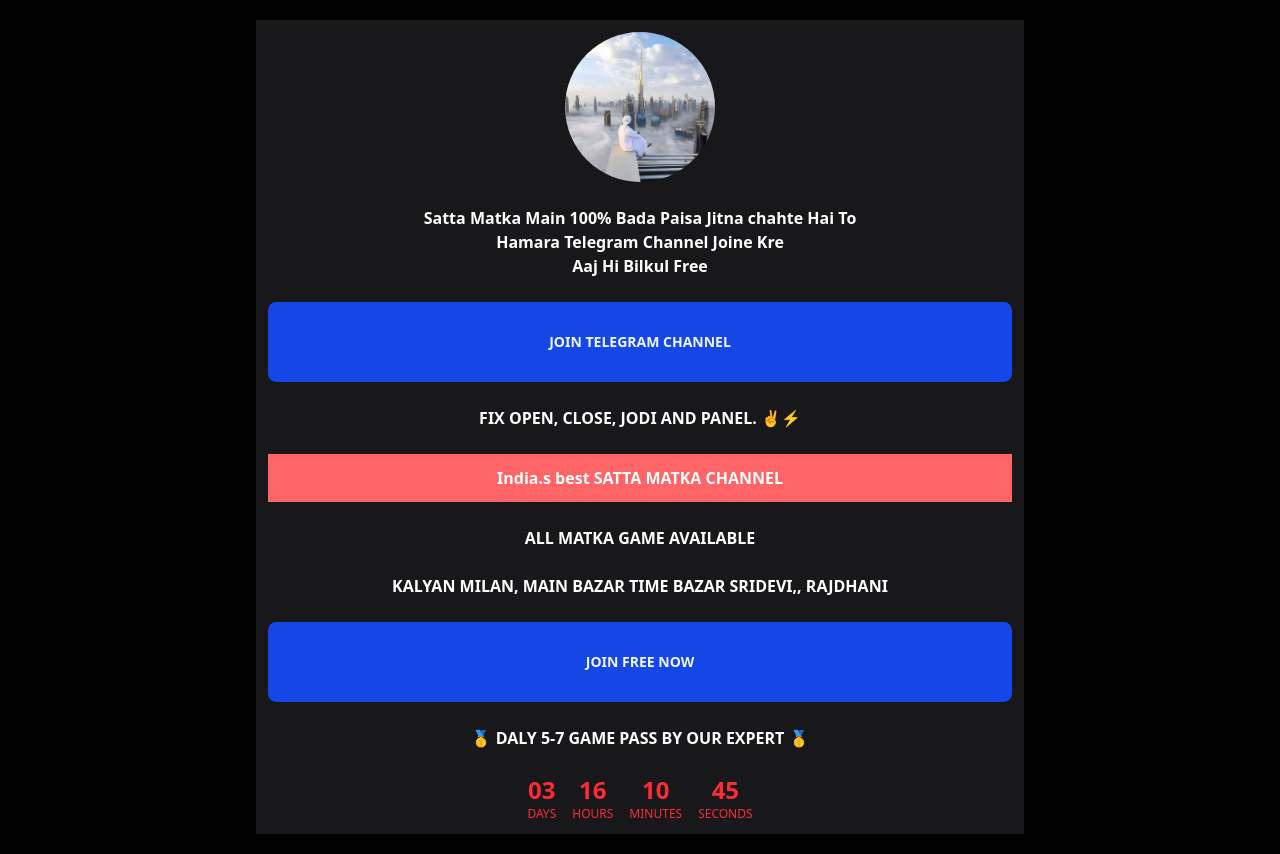
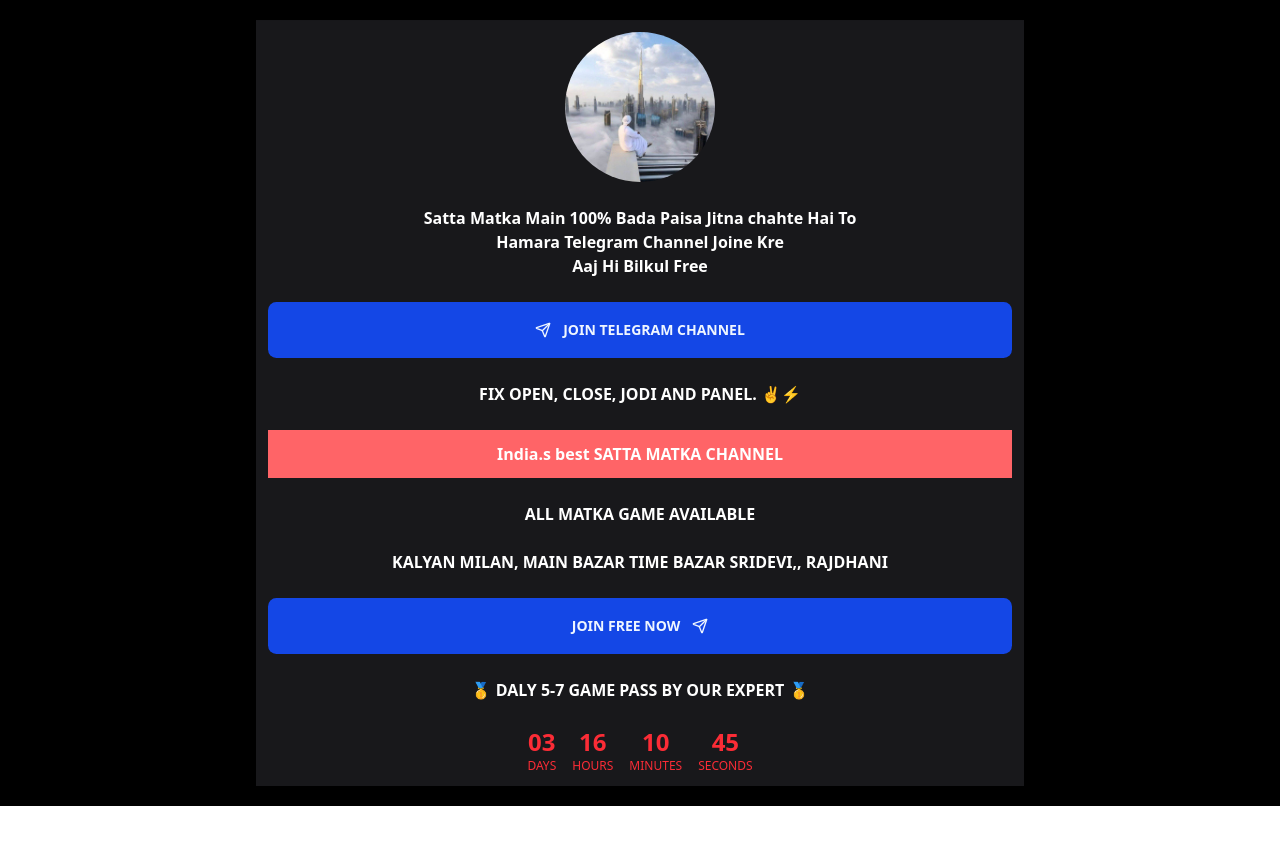
Before and after one commit to swassilver/rajbhaivipmatka, a Next.js app: page / in a window 1280 px wide. After the commit the page ends 806 px from the top, so only its background shows below. Built offline with nearby package versions, Linux system fonts and the light colour scheme.

Commit message:
Update page.tsx

```diff
--- a/src/app/page.tsx
+++ b/src/app/page.tsx
@@ -2,7 +2,7 @@
 import logo from "@/assets/WhatsApp Image 2026-01-28 at 9.38.54 AM.jpeg";
 import { Button } from "@/components/ui/button";
 import Countdown from "@/components/Countdown";
-import Link from "next/link";
+import { Send } from "lucide-react";
 
 export default function Page() {
   return (
@@ -21,10 +21,18 @@
           Hamara Telegram Channel Joine Kre <br className="md:block hidden" />
           Aaj Hi Bilkul Free
         </p>
-        <Button className="rounded-md w-full uppercase font-bold py-10" asChild>
-          <Link href="https://t.me/+nSKSfeVRtBxmYWVl">
-            Join Telegram Channel
-          </Link>
+        <Button className="rounded-md w-full uppercase font-bold py-7" asChild>
+
+            <a
+    href="https://t.me/+nSKSfeVRtBxmYWVl"
+    target="_blank"
+    rel="noopener noreferrer"
+    className="flex items-center justify-center gap-3"
+  >
+   <Send />
+
+    <span> Join Telegram Channel</span>
+  </a>
         </Button>
         <p className="text-card text-center font-bold">
           FIX OPEN, CLOSE, JODI AND PANEL. ✌⚡
@@ -34,13 +42,26 @@
             India.s best SATTA MATKA CHANNEL
           </p>
         </div>
-        <p className="text-card text-center font-bold">ALL MATKA GAME AVAILABLE</p>
+        <p className="text-card text-center font-bold">
+          ALL MATKA GAME AVAILABLE
+        </p>
         <p className="text-card text-center font-bold">
           KALYAN MILAN, MAIN BAZAR TIME BAZAR SRIDEVI,, RAJDHANI
         </p>
-        <Button className="rounded-md uppercase font-bold py-10 w-full">
-          <Link href="https://t.me/+nSKSfeVRtBxmYWVl">Join FREE Now</Link>
-        </Button>
+      <Button className="rounded-md uppercase font-bold py-7 w-full " asChild>
+  <a
+    href="https://t.me/+nSKSfeVRtBxmYWVl"
+    target="_blank"
+    rel="noopener noreferrer"
+    className="flex items-center justify-center gap-3"
+  >
+     <span>Join FREE Now</span>
+   <Send />
+
+
+  </a>
+</Button>
+
         <p className="text-card text-center font-bold">
           🥇 DALY 5-7 GAME PASS BY OUR EXPERT 🥇
         </p>
```
